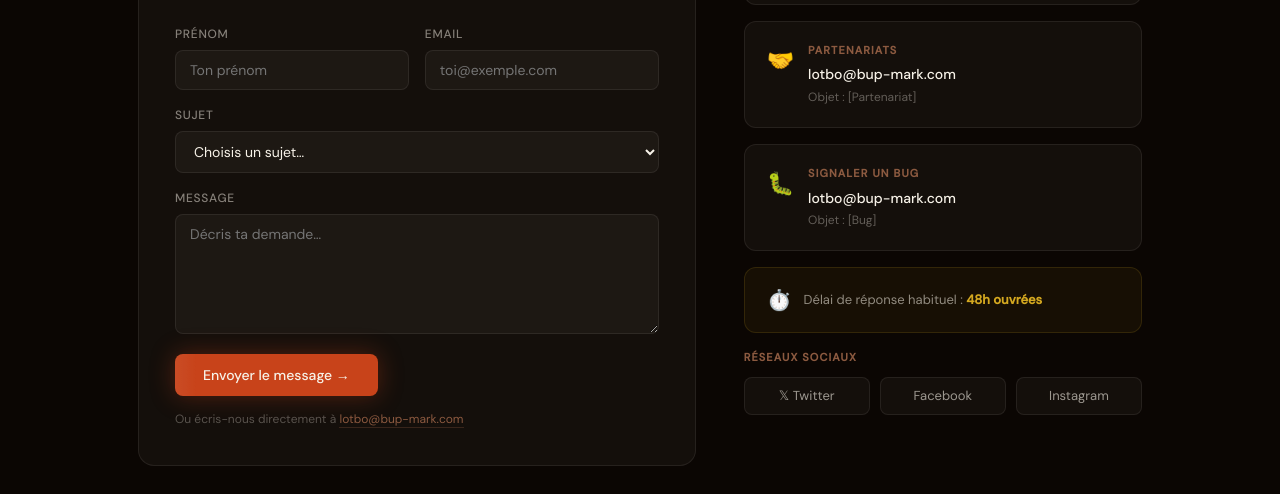
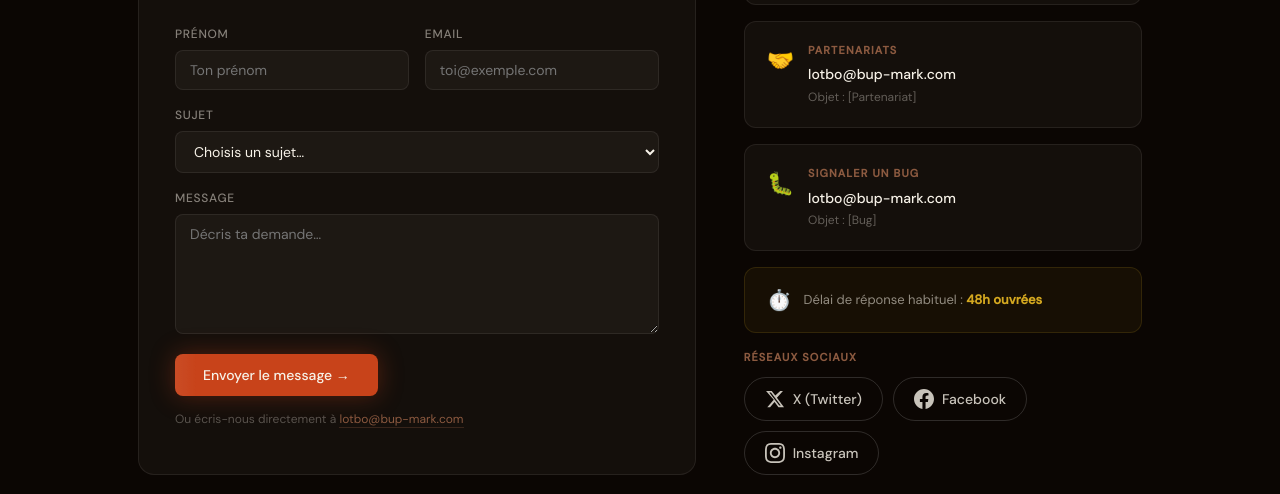
Before and after one commit to BupMark/lotbo-landing, a website: page contact.html in a window 1280 px wide. Shown: the part 458-952 px from the top of the page. Drawn offline with nearby package versions, Linux system fonts and the light colour scheme; a web font is replaced by a local one.

Commit message:
feat: contact.html — icônes SVG réseaux sociaux + image Unsplash hero
Co-Authored-By: Claude Sonnet 4.6 <noreply@anthropic.com>

```diff
--- a/contact.html
+++ b/contact.html
@@ -229,13 +229,23 @@
 
     .social-row { display: flex; gap: 10px; flex-wrap: wrap; }
     .social-btn {
-      display: inline-flex; align-items: center; gap: 6px;
-      padding: 8px 16px;
-      background: var(--glass); border: 1px solid var(--border);
-      border-radius: 8px; font-size: 13px; color: rgba(247,242,232,.6);
-      transition: all .2s; flex: 1; min-width: 80px; justify-content: center;
+      display: inline-flex;
+      align-items: center;
+      gap: 8px;
+      padding: 10px 20px;
+      border-radius: 999px;
+      border: 1px solid rgba(255,255,255,0.15);
+      color: rgba(247,242,232,0.8);
+      text-decoration: none;
+      font-size: 14px;
+      font-weight: 500;
+      transition: all 0.2s;
     }
-    .social-btn:hover { border-color: rgba(200,67,26,.3); color: var(--creme); background: rgba(200,67,26,.06); }
+    .social-btn:hover {
+      background: rgba(255,255,255,0.08);
+      border-color: rgba(255,255,255,0.3);
+      color: #F7F2E8;
+    }
 
     .section-divider {
       height: 1px; background: var(--border); margin: 0 0 56px;
@@ -333,6 +343,7 @@
 
 <!-- ── HERO ──────────────────────────────────── -->
 <section class="hero-contact">
+  <div style="position:absolute;inset:0;background-image:url('https://images.unsplash.com/photo-1529156069898-49953e39b3ac?w=1400&q=80');background-size:cover;background-position:center;opacity:0.08;"></div>
   <div class="hero-blobs">
     <div class="blob blob-1"></div>
     <div class="blob blob-2"></div>
@@ -425,9 +436,24 @@
       <div>
         <div class="info-label" style="margin-bottom: 10px;">Réseaux sociaux</div>
         <div class="social-row">
-          <a href="https://x.com/lotbo_app" class="social-btn" target="_blank" rel="noopener">𝕏 Twitter</a>
-          <a href="https://facebook.com/lotboapp" class="social-btn" target="_blank" rel="noopener">Facebook</a>
-          <a href="https://instagram.com/lotbo_app" class="social-btn" target="_blank" rel="noopener">Instagram</a>
+          <a href="https://x.com/Lotboapp" target="_blank" rel="noopener" class="social-btn">
+            <svg width="20" height="20" viewBox="0 0 24 24" fill="currentColor">
+              <path d="M18.244 2.25h3.308l-7.227 8.26 8.502 11.24H16.17l-4.714-6.231-5.401 6.231H2.748l7.73-8.835L1.254 2.25H8.08l4.259 5.63L18.244 2.25zm-1.161 17.52h1.833L7.084 4.126H5.117z"/>
+            </svg>
+            X (Twitter)
+          </a>
+          <a href="https://www.facebook.com/lotboapp" target="_blank" rel="noopener" class="social-btn">
+            <svg width="20" height="20" viewBox="0 0 24 24" fill="currentColor">
+              <path d="M24 12.073c0-6.627-5.373-12-12-12s-12 5.373-12 12c0 5.99 4.388 10.954 10.125 11.854v-8.385H7.078v-3.47h3.047V9.43c0-3.007 1.792-4.669 4.533-4.669 1.312 0 2.686.235 2.686.235v2.953H15.83c-1.491 0-1.956.925-1.956 1.874v2.25h3.328l-.532 3.47h-2.796v8.385C19.612 23.027 24 18.062 24 12.073z"/>
+            </svg>
+            Facebook
+          </a>
+          <a href="https://www.instagram.com/lotboapp/" target="_blank" rel="noopener" class="social-btn">
+            <svg width="20" height="20" viewBox="0 0 24 24" fill="currentColor">
+              <path d="M12 2.163c3.204 0 3.584.012 4.85.07 3.252.148 4.771 1.691 4.919 4.919.058 1.265.069 1.645.069 4.849 0 3.205-.012 3.584-.069 4.849-.149 3.225-1.664 4.771-4.919 4.919-1.266.058-1.644.07-4.85.07-3.204 0-3.584-.012-4.849-.07-3.26-.149-4.771-1.699-4.919-4.92-.058-1.265-.07-1.644-.07-4.849 0-3.204.013-3.583.07-4.849.149-3.227 1.664-4.771 4.919-4.919 1.266-.057 1.645-.069 4.849-.069zm0-2.163c-3.259 0-3.667.014-4.947.072-4.358.2-6.78 2.618-6.98 6.98-.059 1.281-.073 1.689-.073 4.948 0 3.259.014 3.668.072 4.948.2 4.358 2.618 6.78 6.98 6.98 1.281.058 1.689.072 4.948.072 3.259 0 3.668-.014 4.948-.072 4.354-.2 6.782-2.618 6.979-6.98.059-1.28.073-1.689.073-4.948 0-3.259-.014-3.667-.072-4.947-.196-4.354-2.617-6.78-6.979-6.98-1.281-.059-1.69-.073-4.949-.073zm0 5.838c-3.403 0-6.162 2.759-6.162 6.162s2.759 6.163 6.162 6.163 6.162-2.759 6.162-6.163c0-3.403-2.759-6.162-6.162-6.162zm0 10.162c-2.209 0-4-1.79-4-4 0-2.209 1.791-4 4-4s4 1.791 4 4c0 2.21-1.791 4-4 4zm6.406-11.845c-.796 0-1.441.645-1.441 1.44s.645 1.44 1.441 1.44c.795 0 1.439-.645 1.439-1.44s-.644-1.44-1.439-1.44z"/>
+            </svg>
+            Instagram
+          </a>
         </div>
       </div>
 
```
